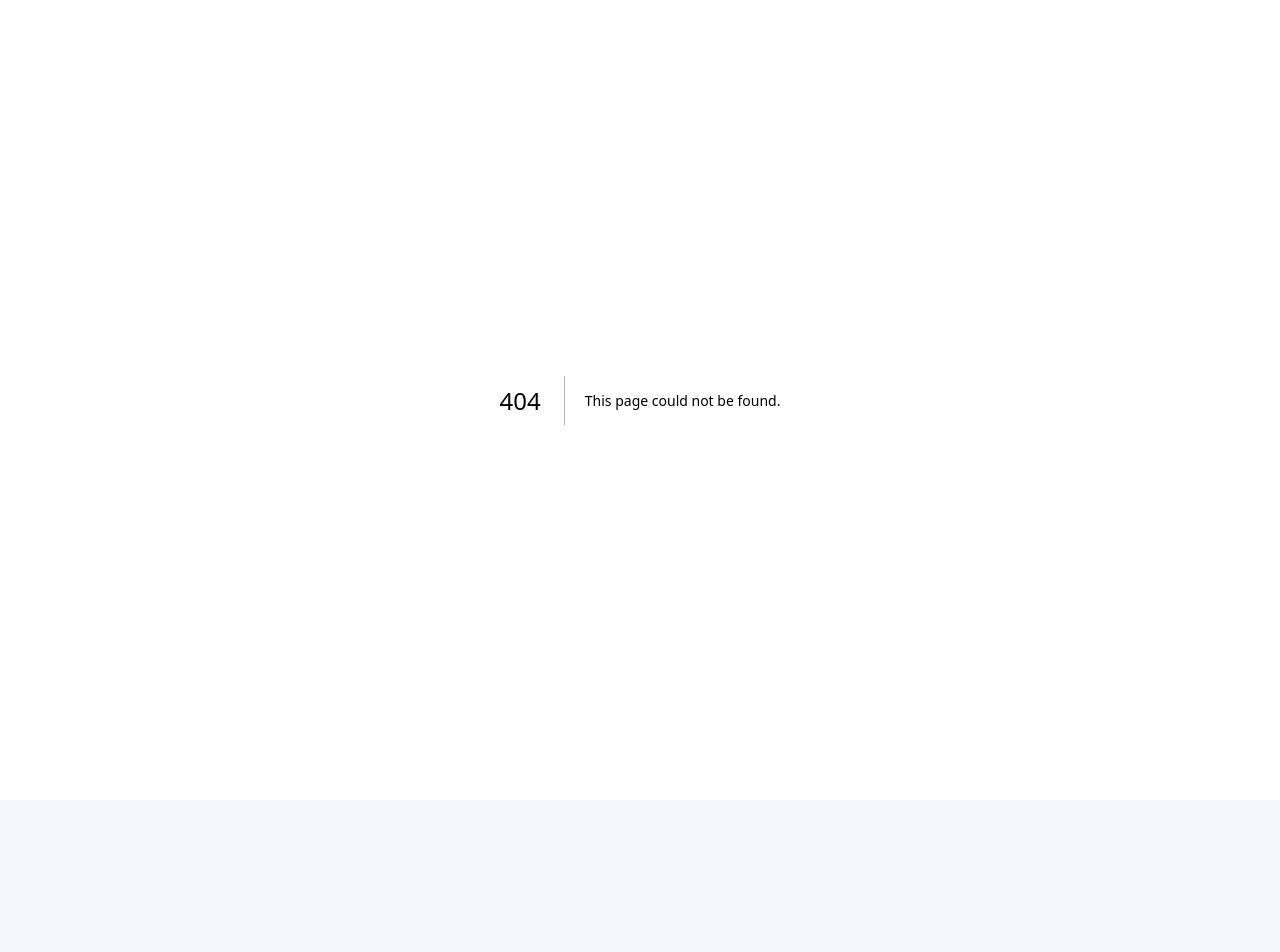
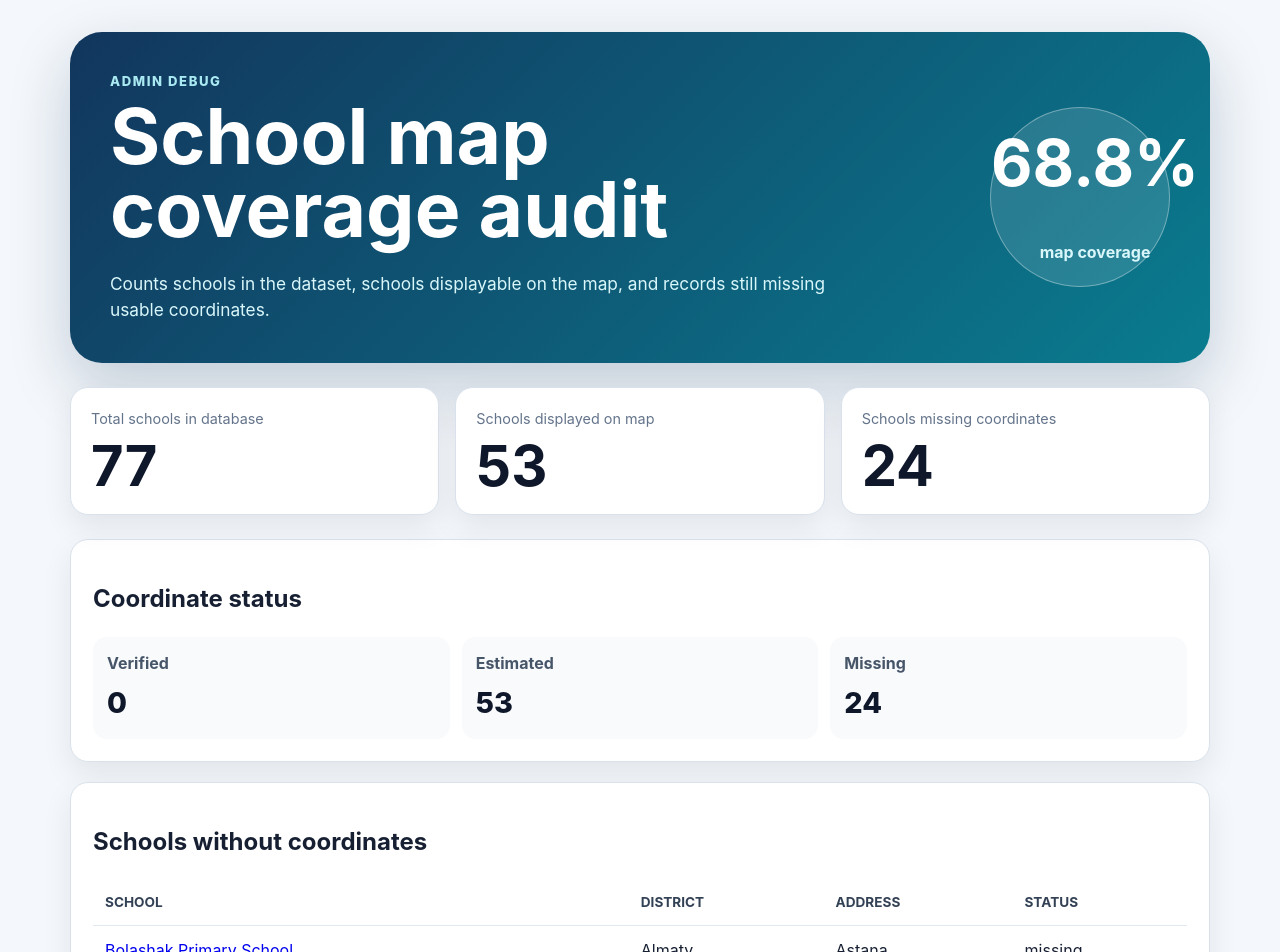
Before and after one commit to rexstout5/school-choice-kz, a Next.js app: page /admin/debug in a window 1280 px wide. Before the commit this address had no page. Shown: the top 952 px of the page. Before the commit the page ends 800 px from the top, so only its background shows below. Built offline with nearby package versions, Linux system fonts and the light colour scheme.

Commit message:
Audit school map coverage

```diff
--- /dev/null
+++ b/app/admin/debug/page.jsx
@@ -0,0 +1,66 @@
+import { schools } from '../../../src/data/schools.js';
+import { getMapCoverageAudit } from '../../../src/lib/mapCoverageAudit.js';
+
+export const metadata = {
+  title: 'Admin debug · School map coverage'
+};
+
+export default function AdminDebugPage() {
+  const audit = getMapCoverageAudit(schools, 'en');
+  const statusRows = Object.entries(audit.coordinateStatusCounts);
+
+  return (
+    <main className="admin-debug-page">
+      <section className="hero admin-debug-page__hero">
+        <div>
+          <p className="hero__kicker">Admin debug</p>
+          <h1>School map coverage audit</h1>
+          <p>Counts schools in the dataset, schools displayable on the map, and records still missing usable coordinates.</p>
+        </div>
+        <div className="hero__stat">
+          <strong>{audit.coveragePercent}%</strong>
+          <span>map coverage</span>
+        </div>
+      </section>
+
+      <section className="debug-stat-grid" aria-label="School map coverage statistics">
+        <article><span>Total schools in database</span><strong>{audit.totalSchools}</strong></article>
+        <article><span>Schools displayed on map</span><strong>{audit.schoolsDisplayedOnMap}</strong></article>
+        <article><span>Schools missing coordinates</span><strong>{audit.schoolsMissingCoordinates}</strong></article>
+      </section>
+
+      <section className="debug-panel">
+        <h2>Coordinate status</h2>
+        <dl className="debug-status-list">
+          {statusRows.map(([status, count]) => (
+            <div key={status}>
+              <dt>{status}</dt>
+              <dd>{count}</dd>
+            </div>
+          ))}
+        </dl>
+      </section>
+
+      <section className="debug-panel">
+        <h2>Schools without coordinates</h2>
+        {audit.schoolsWithoutCoordinates.length > 0 ? (
+          <div className="debug-table-wrapper">
+            <table className="debug-table">
+              <thead><tr><th>School</th><th>District</th><th>Address</th><th>Status</th></tr></thead>
+              <tbody>
+                {audit.schoolsWithoutCoordinates.map((school) => (
+                  <tr key={school.id}>
+                    <td><a href={`/schools/${school.id}?lang=en`}>{school.name}</a><span>{school.id}</span></td>
+                    <td>{school.district}</td>
+                    <td>{school.address}</td>
+                    <td>{school.coordinates_status}</td>
+                  </tr>
+                ))}
+              </tbody>
+            </table>
+          </div>
+        ) : <p>All schools have displayable coordinates.</p>}
+      </section>
+    </main>
+  );
+}
--- a/app/globals.css
+++ b/app/globals.css
@@ -1658,3 +1658,108 @@ button:focus {
     min-height: 460px;
   }
 }
+
+.admin-debug-page {
+  max-width: 1180px;
+  margin: 0 auto;
+  padding: 32px 20px 56px;
+}
+
+.admin-debug-page__hero {
+  margin-bottom: 24px;
+}
+
+.debug-stat-grid {
+  display: grid;
+  grid-template-columns: repeat(3, minmax(0, 1fr));
+  gap: 16px;
+  margin-bottom: 24px;
+}
+
+.debug-stat-grid article,
+.debug-panel {
+  border: 1px solid #d9e2ec;
+  border-radius: 18px;
+  background: #fff;
+  box-shadow: 0 12px 30px rgba(15, 23, 42, 0.08);
+}
+
+.debug-stat-grid article {
+  padding: 20px;
+}
+
+.debug-stat-grid span,
+.debug-table td span {
+  display: block;
+  color: #64748b;
+  font-size: 0.9rem;
+}
+
+.debug-stat-grid strong {
+  display: block;
+  margin-top: 8px;
+  color: #0f172a;
+  font-size: clamp(2rem, 5vw, 3.5rem);
+  line-height: 1;
+}
+
+.debug-panel {
+  margin-top: 20px;
+  padding: 22px;
+}
+
+.debug-status-list {
+  display: grid;
+  grid-template-columns: repeat(3, minmax(0, 1fr));
+  gap: 12px;
+  margin: 0;
+}
+
+.debug-status-list div {
+  border-radius: 14px;
+  background: #f8fafc;
+  padding: 14px;
+}
+
+.debug-status-list dt {
+  color: #475569;
+  font-weight: 700;
+  text-transform: capitalize;
+}
+
+.debug-status-list dd {
+  margin: 6px 0 0;
+  color: #0f172a;
+  font-size: 1.8rem;
+  font-weight: 800;
+}
+
+.debug-table-wrapper {
+  overflow-x: auto;
+}
+
+.debug-table {
+  width: 100%;
+  border-collapse: collapse;
+}
+
+.debug-table th,
+.debug-table td {
+  border-bottom: 1px solid #e2e8f0;
+  padding: 12px;
+  text-align: left;
+  vertical-align: top;
+}
+
+.debug-table th {
+  color: #334155;
+  font-size: 0.85rem;
+  text-transform: uppercase;
+}
+
+@media (max-width: 760px) {
+  .debug-stat-grid,
+  .debug-status-list {
+    grid-template-columns: 1fr;
+  }
+}
--- a/app/map/page.jsx
+++ b/app/map/page.jsx
@@ -10,6 +10,7 @@ import {
   schoolTypes
 } from '../../src/data/schools.js';
 import { doesSchoolMatchCatalogFilters } from '../../src/lib/schoolFilters.js';
+import { hasDisplayableCoordinates } from '../../src/lib/mapCoverageAudit.js';
 import { priceOptionValues } from '../../src/lib/priceFilters.js';
 import { formatAverageRating } from '../../src/lib/reviews.js';
 
@@ -78,7 +79,7 @@ export default function MapPage() {
   }, []);
 
   const filteredSchools = useMemo(() => schools.filter((school) => doesSchoolMatchCatalogFilters(school, filters) && (filters.minRating === 'all' || school.rating >= Number(filters.minRating))), [filters]);
-  const schoolsWithCoordinates = filteredSchools.filter((school) => typeof school.latitude === 'number' && typeof school.longitude === 'number' && school.coordinates_status !== 'missing');
+  const schoolsWithCoordinates = filteredSchools.filter(hasDisplayableCoordinates);
   const schoolsWithoutCoordinates = filteredSchools.filter((school) => !schoolsWithCoordinates.includes(school));
 
   useEffect(() => {
--- a/src/data/schools.js
+++ b/src/data/schools.js
@@ -58,12 +58,12 @@ const formatPhone = (phone) => {
 const schoolWebsite = (schoolNumber) => `https://${schoolNumber}.astana-bilim.kz`;
 
 const imageStatusValues = ['verified', 'needs_review', 'missing'];
-const coordinateStatusValues = ['verified', 'needs_review', 'missing'];
+const coordinateStatusValues = ['verified', 'estimated', 'missing'];
 
 const astanaDistrictCoordinateCenters = {
   almaty: { latitude: 51.142, longitude: 71.475 },
-  baikonur: { latitude: 51.172, longitude: 71.438 },
-  esil: { latitude: 51.105, longitude: 71.424 },
+  baikonyr: { latitude: 51.172, longitude: 71.438 },
+  yesil: { latitude: 51.105, longitude: 71.424 },
   nura: { latitude: 51.114, longitude: 71.365 },
   saryarka: { latitude: 51.185, longitude: 71.397 }
 };
@@ -86,7 +86,8 @@ const resolveSchoolCoordinates = ({ id, district, address, coordinates, latitude
     };
   }
 
-  const isAddressSpecific = typeof address === 'string' && address.trim().toLowerCase() !== 'astana';
+  const addressText = typeof address === 'string' ? address : (address?.en ?? address?.ru ?? address?.kk ?? '');
+  const isAddressSpecific = addressText.trim().length > 0 && addressText.trim().toLowerCase() !== 'astana';
   const districtCenter = astanaDistrictCoordinateCenters[district];
 
   if (!isAddressSpecific || !districtCenter) {
@@ -100,7 +101,7 @@ const resolveSchoolCoordinates = ({ id, district, address, coordinates, latitude
   return {
     latitude: resolvedLatitude,
     longitude: resolvedLongitude,
-    coordinates_status: coordinates_status ?? 'needs_review',
+    coordinates_status: coordinates_status ?? 'estimated',
     coordinates: { latitude: resolvedLatitude, longitude: resolvedLongitude }
   };
 };
--- /dev/null
+++ b/src/lib/mapCoverageAudit.js
@@ -0,0 +1,30 @@
+import { getLocalizedEnumLabel, getLocalizedSchoolValue } from '../data/schools.js';
+
+export const hasDisplayableCoordinates = (school) =>
+  typeof school.latitude === 'number' &&
+  typeof school.longitude === 'number' &&
+  school.coordinates_status !== 'missing';
+
+export const getMapCoverageAudit = (schoolList, language = 'en') => {
+  const totalSchools = schoolList.length;
+  const schoolsDisplayedOnMap = schoolList.filter(hasDisplayableCoordinates).length;
+  const schoolsMissingCoordinates = schoolList.filter((school) => !hasDisplayableCoordinates(school));
+
+  return {
+    totalSchools,
+    schoolsDisplayedOnMap,
+    schoolsMissingCoordinates: schoolsMissingCoordinates.length,
+    coveragePercent: totalSchools === 0 ? 0 : Number(((schoolsDisplayedOnMap / totalSchools) * 100).toFixed(1)),
+    coordinateStatusCounts: schoolList.reduce((counts, school) => {
+      const status = school.coordinates_status ?? 'missing';
+      return { ...counts, [status]: (counts[status] ?? 0) + 1 };
+    }, { verified: 0, estimated: 0, missing: 0 }),
+    schoolsWithoutCoordinates: schoolsMissingCoordinates.map((school) => ({
+      id: school.id,
+      name: getLocalizedSchoolValue(school.name, language),
+      district: getLocalizedEnumLabel('districts', school.district, language),
+      address: getLocalizedSchoolValue(school.address, language),
+      coordinates_status: school.coordinates_status ?? 'missing'
+    }))
+  };
+};
```
Also changed, not shown: scripts/validate-schools.mjs (+17 -0 lines).
